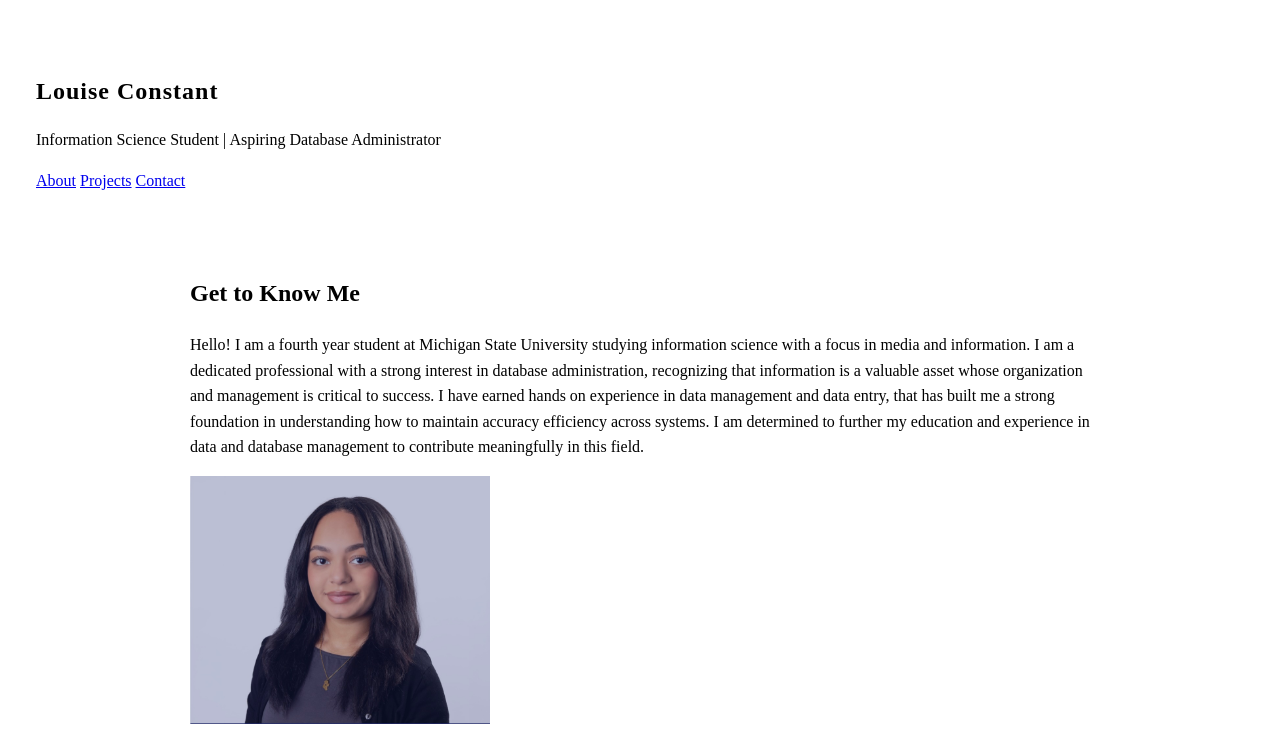
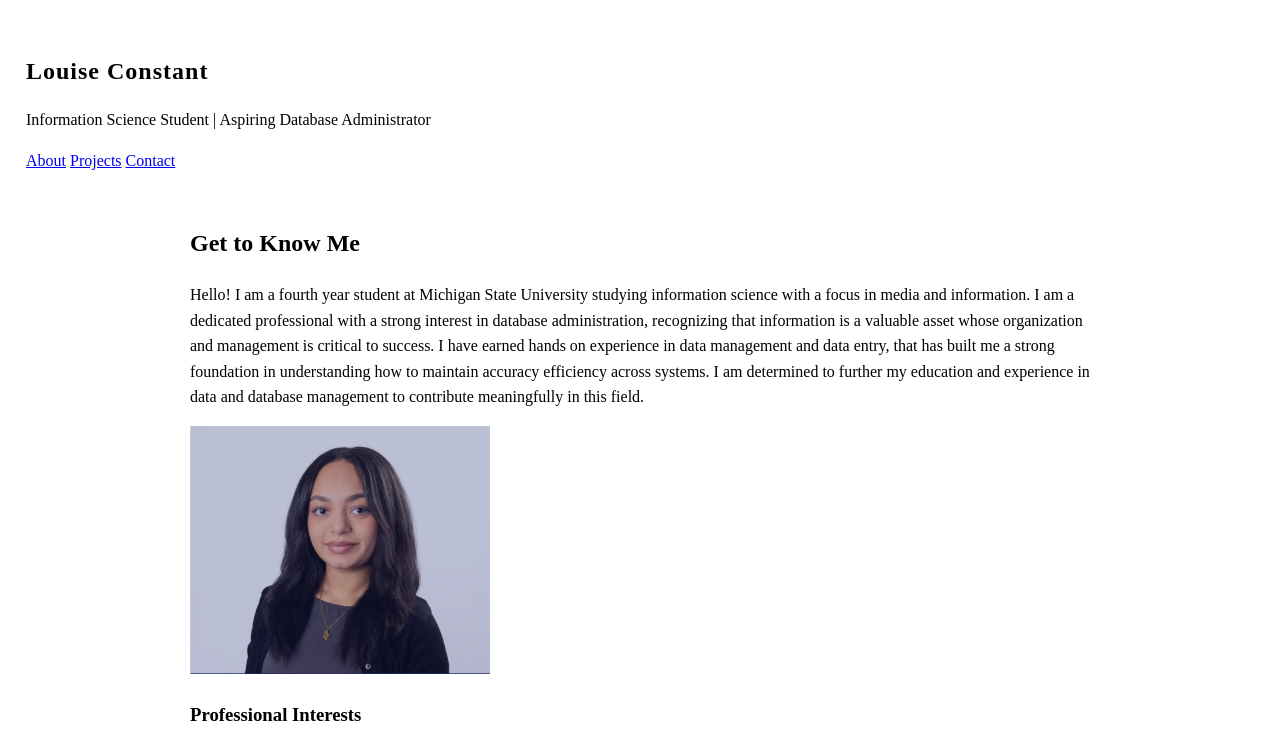
Before and after one commit to louiseconstant/MI349Sem-lc, a plain HTML site: page index.html in a window 1280 px wide. Shown: the top 745 px of the page. Drawn offline with Linux system fonts and the light colour scheme.

Commit message:
Header selector attempt #3

```diff
--- a/style.css
+++ b/style.css
@@ -19,13 +19,13 @@ body {
 main {
     max-width: 900px;
     margin: 0 auto;
-    padding: 20px;
+    padding: 10px;
 }
 
 header {
     background-color: var(--main-color);
     color: var(white);
-    padding: 40px 20px;
+    padding: 20px 10px;
 }
 
 header h1 {
```
